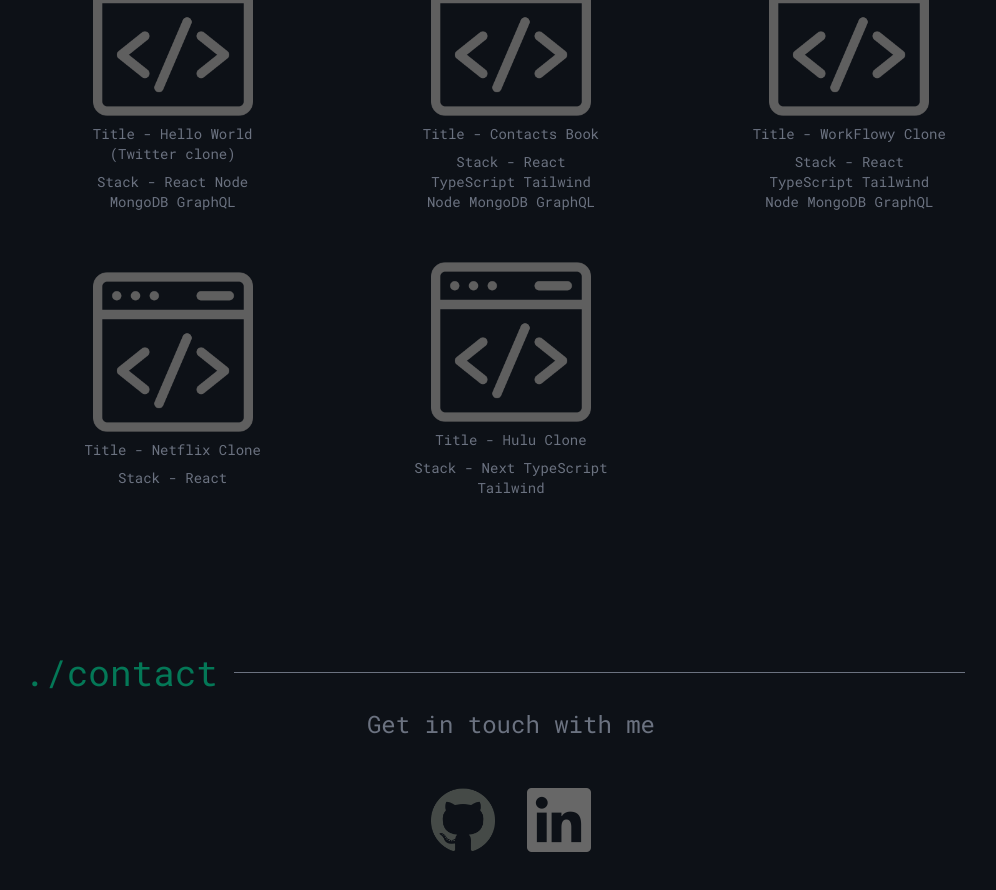
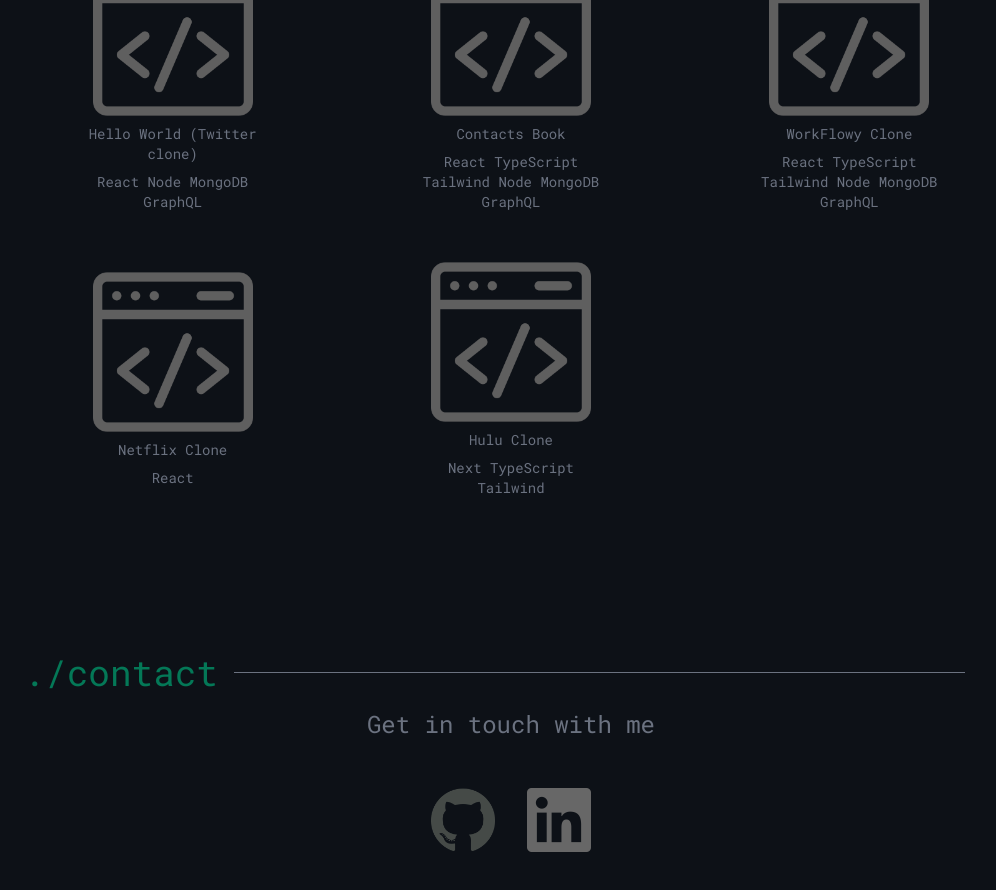
Before and after one commit to ChandrakantPal/ck16dev, a Next.js app: page / in a window 1280 px wide. Shown: the part 2660-3550 px from the top of the page, without its empty margins (129-1125 px from the left). Built offline with nearby package versions, Linux system fonts and the light colour scheme.

Commit message:
extra text removed

```diff
--- a/components/Project.tsx
+++ b/components/Project.tsx
@@ -22,12 +22,8 @@ const Project: FC<ProjectProp> = ({ link, title, stack }) => {
         src="/images/logos/project.png"
         className="object-contain w-32 md:w-40"
       />
-      <p className="w-2/3 mt-2 text-sm text-center text-gray-500">
-        Title - {title}
-      </p>
-      <p className="w-2/3 mt-2 text-sm text-center text-gray-500">
-        Stack - {stack}
-      </p>
+      <p className="w-2/3 mt-2 text-sm text-center text-gray-500">{title}</p>
+      <p className="w-2/3 mt-2 text-sm text-center text-gray-500">{stack}</p>
     </a>
   )
 }
```
